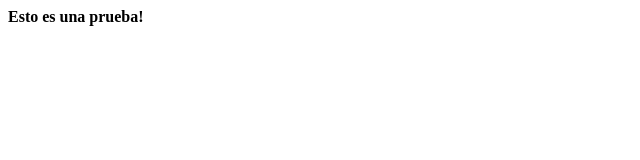
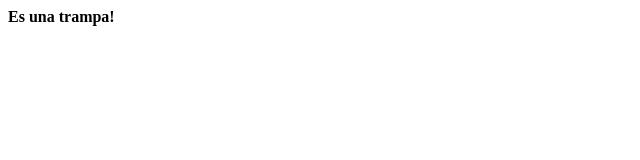
Before and after one commit to spetrovas99/EjercicioTallerHtmlCss, a plain HTML site: page index.html in a window 1280 px wide. Shown: the full height of the page, 0-640 px from the left. Drawn offline with Linux system fonts and the light colour scheme.

Commit message:
Update index.html

```diff
--- a/index.html
+++ b/index.html
@@ -1,2 +1,2 @@
 <!DOCTYPE html>
-  <strong>Esto es una prueba!</strong>
+  <strong>Es una trampa!</strong>
```
